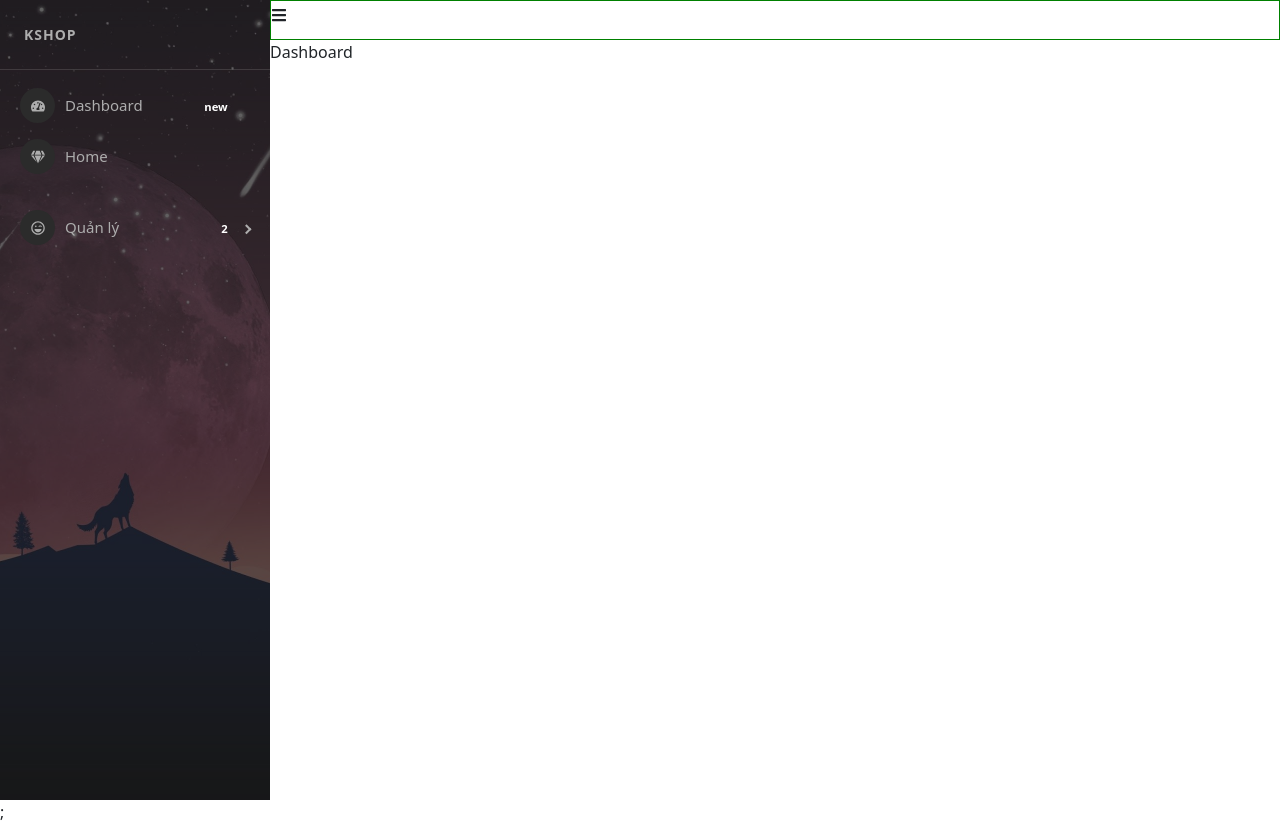
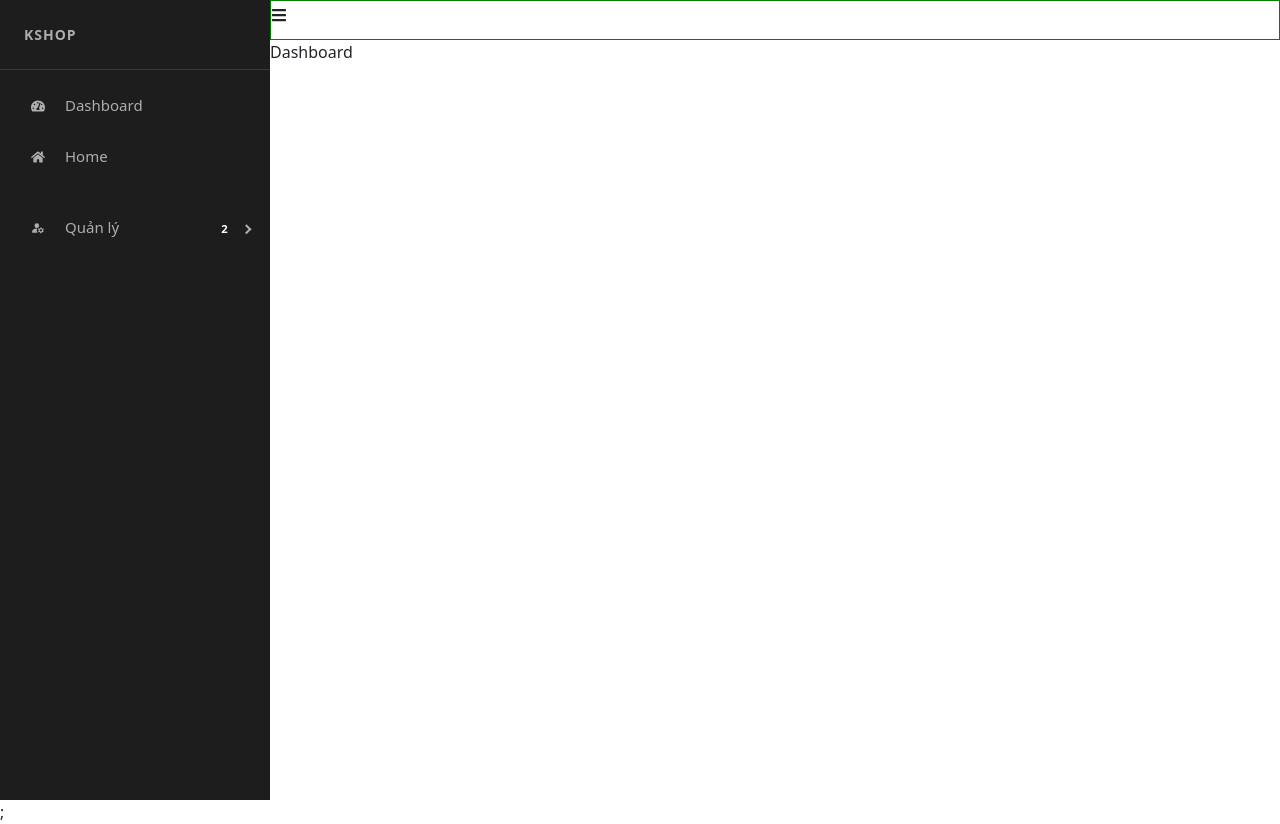
Before and after one commit to trankien27/project_react, a React (Create React App) app: page /admin in a window 1280 px wide. Built offline with nearby package versions, Linux system fonts and the light colour scheme.

Commit message:
intercepter

```diff
--- a/src/ApiService/Service.js
+++ b/src/ApiService/Service.js
@@ -1,4 +1,5 @@
-import axios from "axios";
+import axios from "../utils/axiosCustomize";
+
 
 
 //api thêm người dùng
@@ -13,14 +14,14 @@ const CreateNewUser = (username, firstname, lastname, email, dob, password) => {
 
     let data = Object.fromEntries(formdata.entries());
     console.log(data)
-    return axios.post('http://localhost:8080/users', data);
+    return axios.post('users', data);
 
 }
 export { CreateNewUser }
 
 //api kiểm tra username
 const CheckExistedUsername = (username) => {
-    return axios.get("http://localhost:8080/users/" + username)
+    return axios.get("users/" + username)
 
 }
 export { CheckExistedUsername }
@@ -45,7 +46,7 @@ const CreateNewProduct = (nameProduct, descriptionProduct, imgProduct, quantityP
     formdata.append('productPrice', priceProduct);
 
     let data = Object.fromEntries(formdata.entries());
-    return axios.post('http://localhost:8080/products', data, config);
+    return axios.post('products', data, config);
 
 }
 export { CreateNewProduct }
--- a/src/components/Admin/SideBar.js
+++ b/src/components/Admin/SideBar.js
@@ -1,5 +1,8 @@
 
 import 'react-pro-sidebar/dist/css/styles.css';
+import { FaMobileAlt, FaHome, FaUser } from "react-icons/fa";
+import { MdManageAccounts } from "react-icons/md";
+
 import {
     ProSidebar,
     Menu,
@@ -18,7 +21,7 @@ const SideBar = (props) => {
     return (
         <div>
             <ProSidebar
-                image={img}
+
                 collapsed={collapsed}>
 
 
@@ -40,25 +43,25 @@ const SideBar = (props) => {
                 </SidebarHeader>
 
                 <SidebarContent>
-                    <Menu iconShape="circle">
+                    <Menu >
                         <MenuItem
                             icon={<FaTachometerAlt />}
-                            suffix={<span className="badge red">new</span>}
+
                         >
                             <NavLink to="/admin"></NavLink>
                             Dashboard
                         </MenuItem>
-                        <MenuItem icon={<FaGem />}><NavLink to="/">Home</NavLink></MenuItem>
+                        <MenuItem icon={<FaHome />}><NavLink to="/">Home</NavLink></MenuItem>
                     </Menu>
-                    <Menu iconShape="circle"
+                    <Menu
                     >
                         <SubMenu
                             suffix={<span className="badge yellow">2</span>}
                             title='Quản lý'
-                            icon={<FaRegLaughWink />}
+                            icon={<MdManageAccounts />}
                         >
-                            <MenuItem ><Link to='/admin/manage-user' />Người dùng</MenuItem>
-                            <MenuItem ><Link to='/admin/manage-product' />Sản phẩm</MenuItem>
+                            <MenuItem icon={<FaUser />} ><Link to='/admin/manage-user' />Người dùng</MenuItem>
+                            <MenuItem icon={<FaMobileAlt />}><Link to='/admin/manage-product' />Sản phẩm</MenuItem>
                         </SubMenu>
 
                     </Menu>
--- /dev/null
+++ b/src/utils/axiosCustomize.js
@@ -0,0 +1,26 @@
+import axios from 'axios';
+
+const axiosCustomize = axios.create({
+    baseURL: 'http://localhost:8080/',
+});
+// Add a request interceptor
+axiosCustomize.interceptors.request.use(function (config) {
+    // Do something before request is sent
+    return config;
+}, function (error) {
+    // Do something with request error
+    return Promise.reject(error);
+});
+
+// Add a response interceptor
+axiosCustomize.interceptors.response.use(function (response) {
+    console.log('intercepter' + response)
+    // Any status code that lie within the range of 2xx cause this function to trigger
+    // Do something with response data
+    return response.data && response ? response.data : response;
+}, function (error) {
+    // Any status codes that falls outside the range of 2xx cause this function to trigger
+    // Do something with response error
+    return Promise.reject(error);
+});
+export default axiosCustomize;
```
